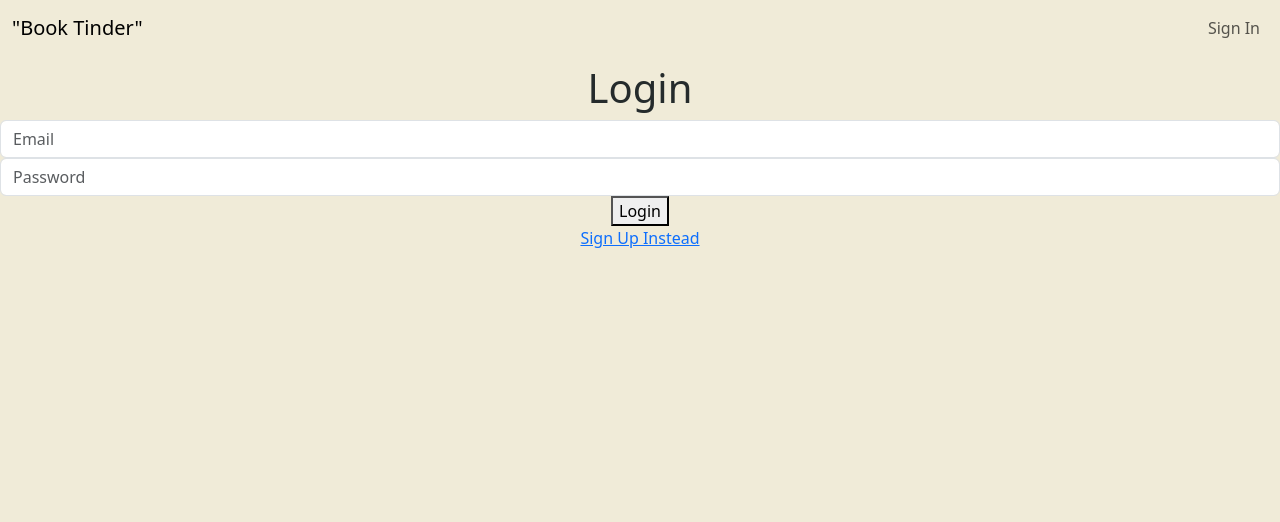
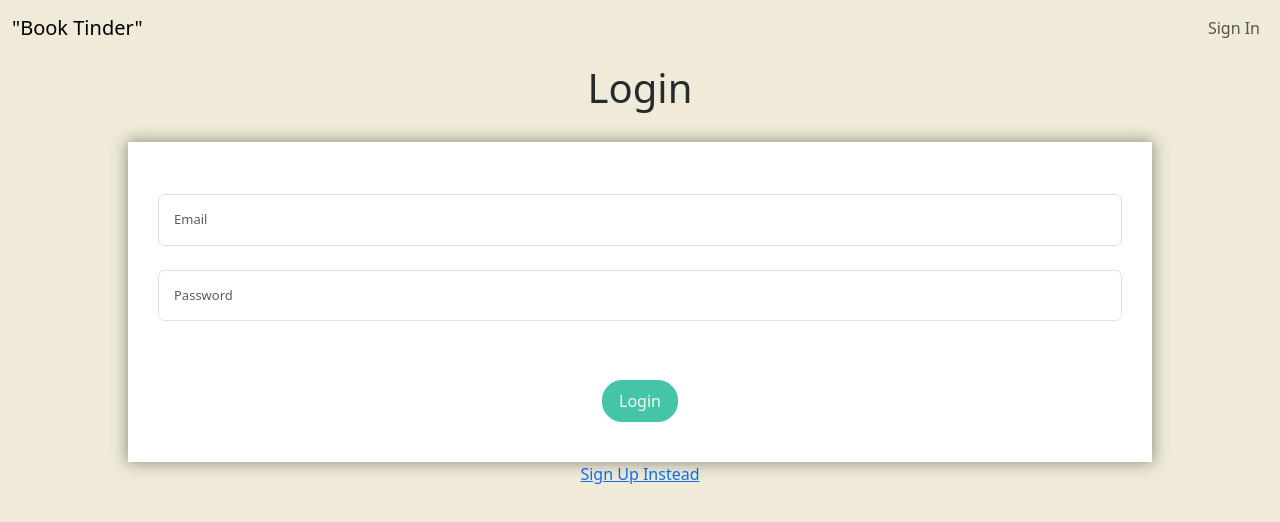
Before and after one commit to noah-10/CoverToCover, a React (Vite) app in the folder client/: page /login in a window 1280 px wide. Shown: the top 522 px of the page. Built offline with nearby package versions, Linux system fonts and the light colour scheme.

Commit message:
style for login page

```diff
--- /dev/null
+++ b/client/src/css/login.css
@@ -0,0 +1,68 @@
+:root {
+    --eggshell: #F0EBD8;
+    --midnight-green: #0B3948;
+    --old-rose: #C8786A;
+    --mint: #44C5A7;
+    --pacific-cyan: #31AFD4;
+    --gunmetal: #252B2C;
+    --floral-white: #F9F7F0;
+}
+
+.login-form{
+    text-align: center;
+    position: relative;
+    margin-top: 30px;
+    height: 20rem;
+}
+
+.login-form fieldset{
+    background: white;
+    display: flex;
+    flex-direction: column;
+    border: 0 none;
+    border-radius: 0px;
+    box-shadow: 0 0 15px 1px rgba(0, 0, 0, 0.4);
+    padding: 20px 30px;
+    /* box-sizing: border-box; */
+    width: 80%;
+    margin: 0 10%;
+    height: 100%;
+    position: relative;
+}
+
+.login-form input {
+    box-sizing: border-box;
+    width: 100%;
+    padding: 15px;
+    font-size: 13px;
+}
+
+.personal-details{
+    display: flex;
+    flex-direction: column;
+    margin-top: 2em;
+    gap: 1.5rem;
+}
+
+.Btn {
+    display: flex;
+    justify-content: center;
+    gap: 1em;
+    margin: auto auto 20px auto;
+}
+
+.action-btn{
+    border: 0;
+    border-radius: 20px;
+    padding: 0.5em 1em;
+    font-size: 16px;
+    border: 1px solid var(--mint);
+    background-color: var(--mint);
+    color: var(--floral-white);
+    transition: 0.5s ease-out;
+}
+
+.action-btn:hover{
+    background-color: white;
+    color: var(--mint);
+}
--- a/client/src/pages/Login.jsx
+++ b/client/src/pages/Login.jsx
@@ -4,6 +4,7 @@ import { useState, useEffect } from "react";
 import { Link } from "react-router-dom";
 import FormFields from "../components/FormFields";
 import Auth from '../../utils/auth';
+import '../css/login.css';
 
 const Login = () => {
     const [loginUser, { error, data }] = useMutation(LOGIN_USER);
@@ -37,7 +38,9 @@ const Login = () => {
     return (
         <div className="login-container">
             <h1>Login</h1>
-            <form>
+            <form className="login-form">
+                <fieldset>
+                    <div className="personal-details">
                         <FormFields
                             label="Email"
                             name="email"
@@ -50,8 +53,12 @@ const Login = () => {
                             type="password"
                             onChange={handleInputChange}
                         />
+                    </div>
+                    <div className="Btn">
+                        <button className="action-btn" onClick={handleFormSubmit}>Login</button>
+                    </div>
+                </fieldset>
             </form>
-            <button id="login-btn" onClick={handleFormSubmit}>Login</button>
             <div className="to-signup">
                 <Link to='/signup'>Sign Up Instead</Link>
             </div>
```
Lines whose indentation alone changed are shown as unchanged.
